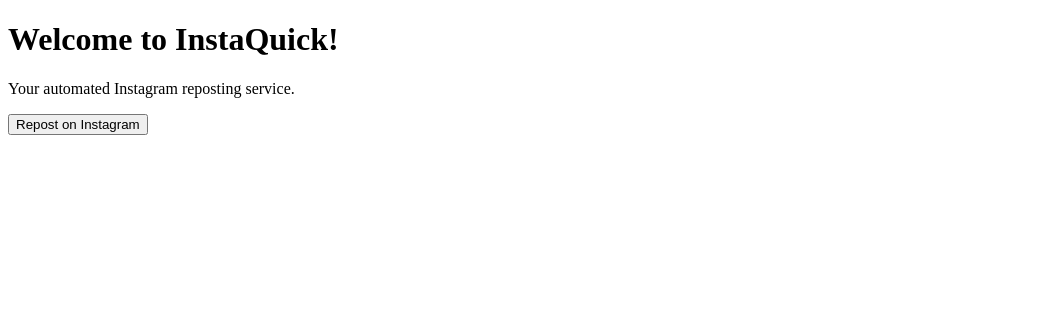
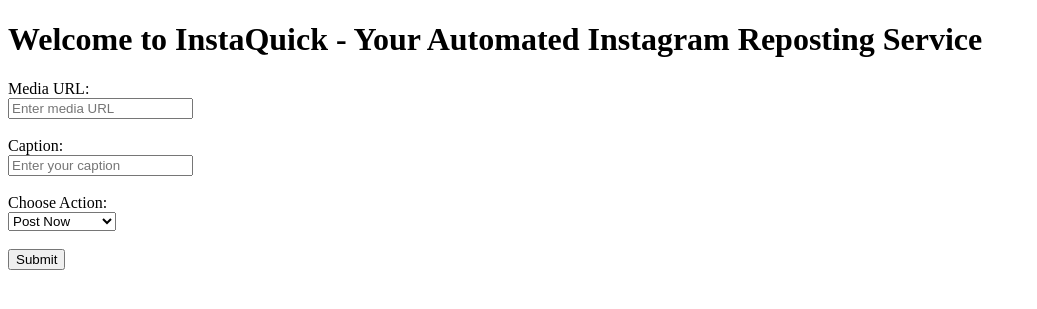
Before and after one commit to Jrowe2153/Reeloom, a Flask app: template templates/index.html in a window 1280 px wide. Shown: the top 309 px of the page, without its empty margins (0-1037 px from the left). Run offline with Flask 2, Linux system fonts and the light colour scheme; the template is opened without the code that fills it, so the values that code supplies are empty.

Commit message:
Including new features
Including crediting the original poster, scheduling and post now

```diff
--- a/main.py
+++ b/main.py
@@ -1,16 +1,47 @@
-from flask import Flask, render_template
+from flask import Flask, request
+from apscheduler.schedulers.background import BackgroundScheduler
+from datetime import datetime
+import time
 
 app = Flask(__name__)
+scheduler = BackgroundScheduler()
 
-@app.route('/')
-def home():
-    # Render the home page with a welcome message and form
-    return render_template('index.html')
+# Example function to repost media (you'll want to replace this with actual reposting logic)
+def repost_media(media_url, caption, poster_name):
+    # Logic to repost the media (e.g., via Instagram API)
+    print(f"Reposting: {media_url} with caption: {caption} (Original poster: {poster_name})")
 
-@app.route('/repost', methods=['POST'])
-def repost():
-    # You can implement repost functionality here, or just a placeholder
-    return 'Reposting functionality goes here!'
+# Route to handle media posting
+@app.route('/post_media', methods=['POST'])
+def post_media():
+    media_url = request.form['media_url']
+    caption = request.form['caption']
+    schedule_time = request.form.get('schedule_time')
+    action = request.form['action']
 
-if __name__ == '__main__':
-    app.run(debug=False)
+    # For now, let's assume the poster's name is fetched from the media URL (you'll need real logic)
+    poster_name = "example_user"  # Replace with actual logic to get the original poster's name
+
+    # If no scheduling time, post immediately
+    if action == "now":
+        repost_media(media_url, caption, poster_name)
+        return f"Post has been made now! Credit: {poster_name}"
+
+    # If the post is scheduled, schedule the repost
+    if action == "schedule" and schedule_time:
+        schedule_datetime = datetime.fromisoformat(schedule_time)
+        delay = (schedule_datetime - datetime.now()).total_seconds()
+
+        if delay > 0:
+            scheduler.add_job(repost_media, 'date', run_date=schedule_datetime, args=[media_url, caption, poster_name])
+            return f"Post scheduled for {schedule_datetime}. Credit: {poster_name}"
+        else:
+            return "Please choose a future time to schedule the post."
+
+    return "Invalid action."
+
+# Start the scheduler
+scheduler.start()
+
+if __name__ == "__main__":
+    app.run(debug=True)
--- a/requirements.txt
+++ b/requirements.txt
@@ -1,3 +1,4 @@
 flask==2.2.2
 werkzeug==2.2.2
 gunicorn==20.1.0
+apscheduler==3.9.1
--- a/templates/index.html
+++ b/templates/index.html
@@ -3,15 +3,42 @@
 <head>
     <meta charset="UTF-8">
     <meta name="viewport" content="width=device-width, initial-scale=1.0">
-    <title>InstaQuick</title>
+    <title>InstaQuick - Repost Media</title>
 </head>
 <body>
-    <h1>Welcome to InstaQuick!</h1>
-    <p>Your automated Instagram reposting service.</p>
+    <h1>Welcome to InstaQuick - Your Automated Instagram Reposting Service</h1>
 
-    <!-- Simple form to trigger repost functionality -->
-    <form method="POST" action="/repost">
-        <button type="submit">Repost on Instagram</button>
+    <form action="/post_media" method="post">
+        <label for="media_url">Media URL:</label><br>
+        <input type="text" id="media_url" name="media_url" placeholder="Enter media URL" required><br><br>
+
+        <label for="caption">Caption:</label><br>
+        <input type="text" id="caption" name="caption" placeholder="Enter your caption" required><br><br>
+
+        <label for="action">Choose Action:</label><br>
+        <select id="action" name="action" required>
+            <option value="now">Post Now</option>
+            <option value="schedule">Schedule Post</option>
+        </select><br><br>
+
+        <div id="schedule_time_div" style="display:none;">
+            <label for="schedule_time">Schedule Time (YYYY-MM-DD HH:MM:SS):</label><br>
+            <input type="text" id="schedule_time" name="schedule_time" placeholder="Enter scheduled time"><br><br>
+        </div>
+
+        <button type="submit">Submit</button>
     </form>
+
+    <script>
+        // Toggle the schedule time input based on the selected action
+        document.getElementById('action').addEventListener('change', function() {
+            var scheduleTimeDiv = document.getElementById('schedule_time_div');
+            if (this.value === 'schedule') {
+                scheduleTimeDiv.style.display = 'block';
+            } else {
+                scheduleTimeDiv.style.display = 'none';
+            }
+        });
+    </script>
 </body>
 </html>
```
